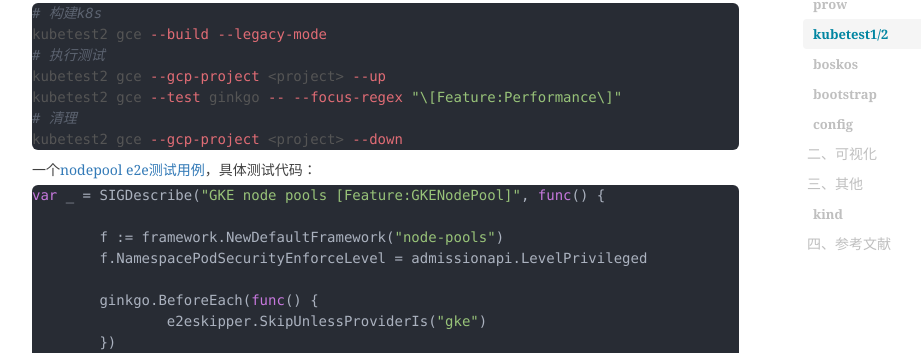
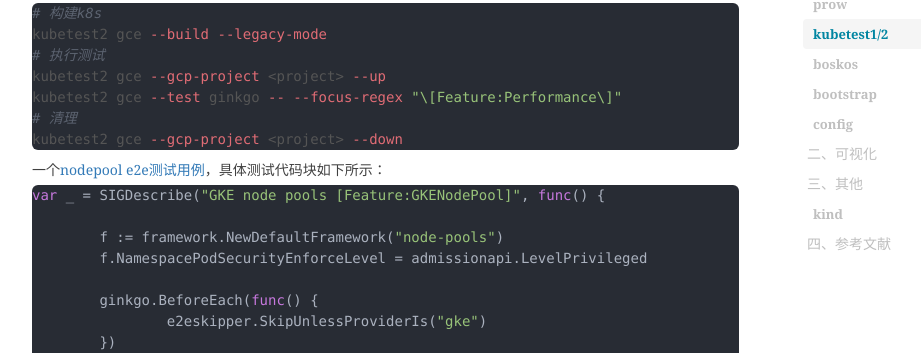
Before and after one commit to shihai1991/shihai1991.github.io, a Jekyll site: the page built from _posts/2023-06-12-kubernetes-test-sig组.md, in a window 1280 px wide and 900 px high, scrolled down 2465 px. Shown: the part 100-453 px from the top of the window, without its empty margins (233-1154 px from the left). Built offline with Jekyll 4.4.1, drawn with Linux system fonts in a browser that asks for light colours; nearby versions of some CDN libraries; comment, search, counter and statistics services are not loaded.

Commit message:
Update 2023-06-12-kubernetes-test-sig组.md

````diff
--- a/_posts/2023-06-12-kubernetes-test-sig组.md
+++ b/_posts/2023-06-12-kubernetes-test-sig组.md
@@ -46,7 +46,7 @@
 # 清理
 kubetest2 gce --gcp-project <project> --down
 ```
-一个[nodepool e2e测试用例](https://github.com/kubernetes/kubernetes/blob/master/test/e2e/cloud/gcp/gke_node_pools.go)，具体测试代码：
+一个[nodepool e2e测试用例](https://github.com/kubernetes/kubernetes/blob/master/test/e2e/cloud/gcp/gke_node_pools.go)，具体测试代码块如下所示：
 ```go
 var _ = SIGDescribe("GKE node pools [Feature:GKENodePool]", func() {
 
````
